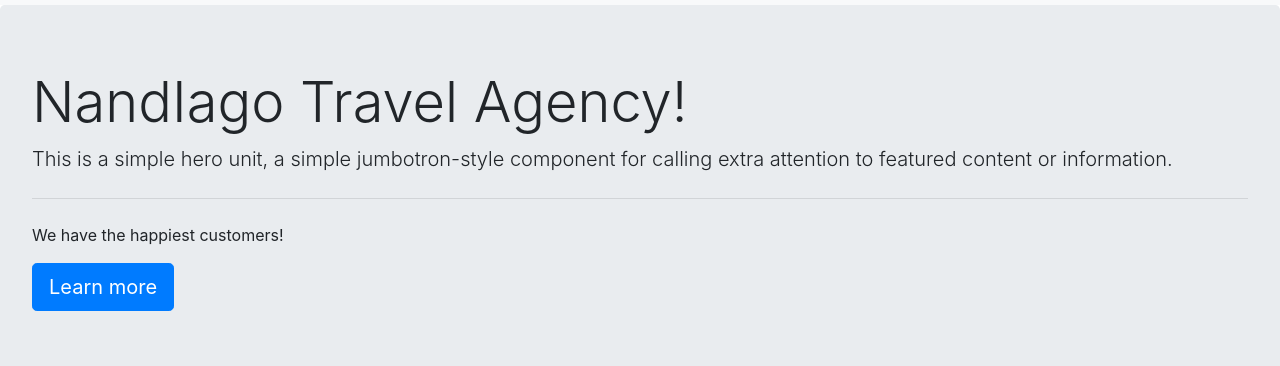
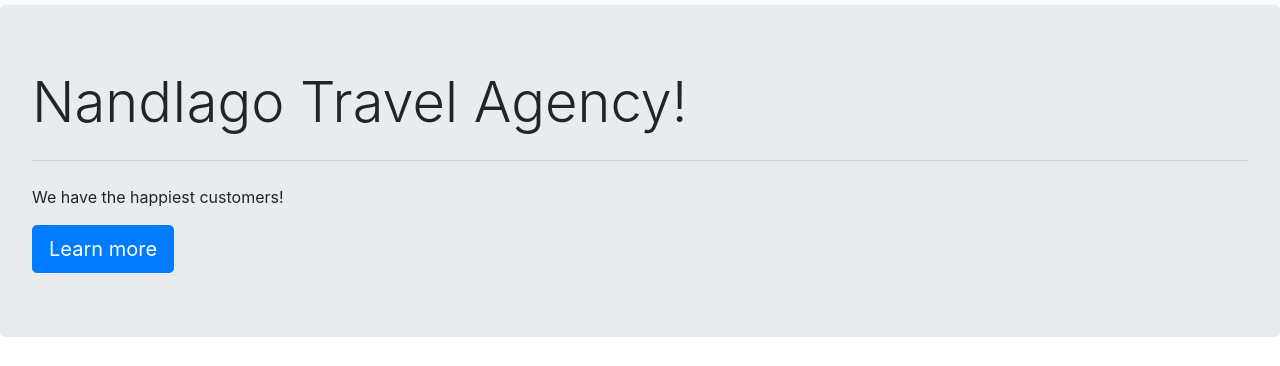
Before and after one commit to Nando-C/M2D3, a plain HTML site: page index.html in a window 1280 px wide. Shown: the part 101-467 px from the top of the page. Drawn offline with nearby package versions, Linux system fonts and the light colour scheme.

Commit message:
adjusted jumbotron

```diff
--- a/index.html
+++ b/index.html
@@ -103,14 +103,11 @@
           </ul>
         </div>
       </nav>
-      <div class="jumbotron">
+      <div class="jumbotron text-sm-center text-md-left">
         <h1 class="display-4">NandIago Travel Agency!</h1>
-        <p class="lead">
-          This is a simple hero unit, a simple jumbotron-style component for
-          calling extra attention to featured content or information.
-        </p>
+
         <hr class="my-4" />
-        <p>We have the happiest customers!</p>
+        <p class="claim">We have the happiest customers!</p>
         <a class="btn btn-primary btn-lg" href="#testimonial" role="button"
           >Learn more</a
         >
@@ -501,6 +498,7 @@
               <img
                 src="https://encrypted-tbn0.gstatic.com/images?q=tbn:ANd9GcQFwivZAXYgMO63hiVmFhLOhrvfKFmNItQ17g&usqp=CAU"
                 alt="logo"
+                height="160px"
               />
             </div>
             <div class="col-12 col-md-4">
--- a/styles.css
+++ b/styles.css
@@ -8,5 +8,5 @@ section {
   text-align: center;
 }
 footer .container {
-  min-height: 20vh;
+  min-height: 40vh;
 }
```
